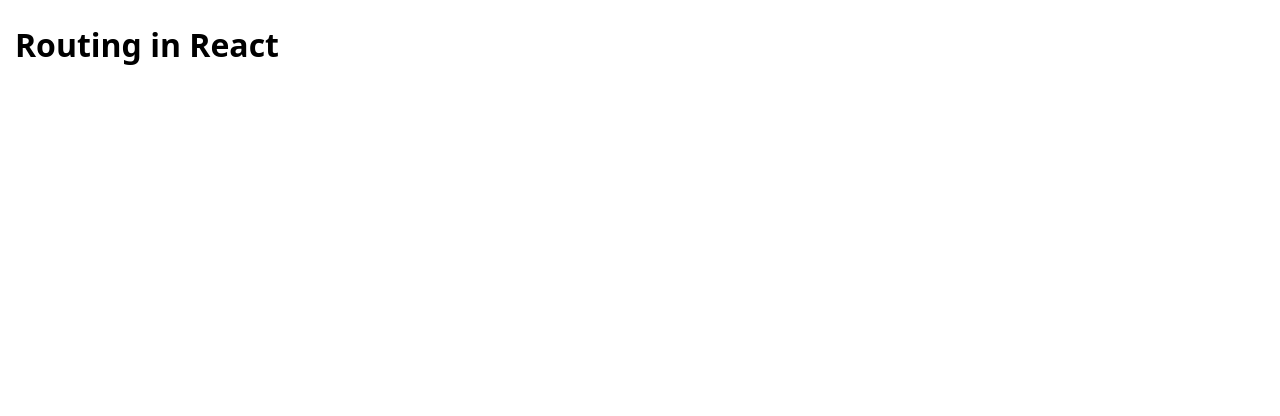
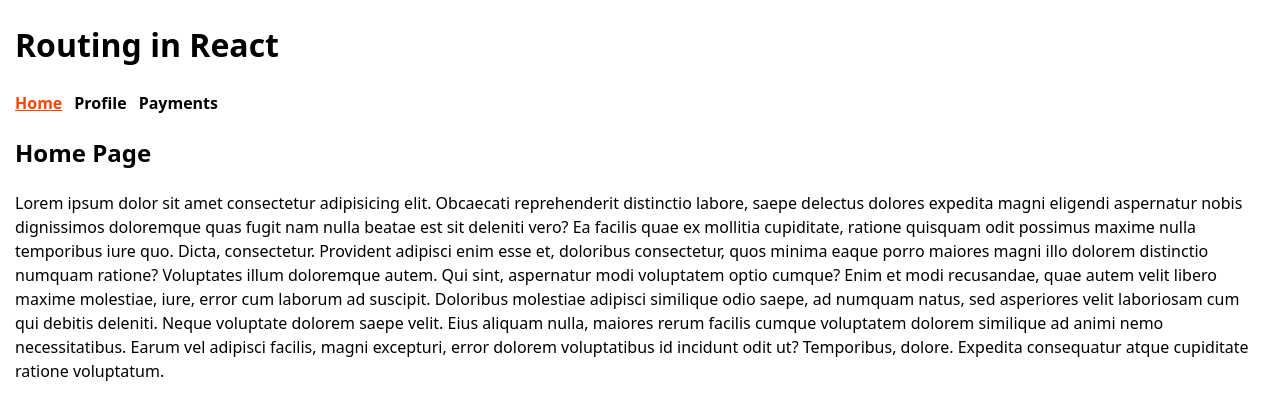
Before and after one commit to luxplanjay/react-101, a React (Vite) app: page / in a window 1280 px wide. Shown: the top 416 px of the page. Built offline with nearby package versions, Linux system fonts and the light colour scheme.

Commit message:
add examples

```diff
--- a/package.json
+++ b/package.json
@@ -17,6 +17,7 @@
     "react": "^18.2.0",
     "react-dom": "^18.2.0",
     "react-icons": "^5.1.0",
+    "react-router-dom": "^6.23.1",
     "yup": "^1.4.0"
   },
   "devDependencies": {
--- a/src/components/App/App.jsx
+++ b/src/components/App/App.jsx
@@ -1,9 +1,30 @@
-import css from "./App.module.css";
+import { Route, Routes } from 'react-router-dom';
+import Navigation from '../Navigation/Navigation';
+import HomePage from '../../pages/HomePage/HomePage';
+import ProfilePage from '../../pages/ProfilePage/ProfilePage';
+import PaymentsPage from '../../pages/PaymentsPage/PaymentsPage';
+import NotFoundPage from '../../pages/NotFoundPage/NotFoundPage';
+import PaymentDetailsPage from '../../pages/PaymentDetailsPage/PaymentDetailsPage';
+import BankInfo from '../BankInfo';
+import PaymentReceipt from '../PaymentReceipt';
+import css from './App.module.css';
 
 export default function App() {
   return (
     <div className={css.container}>
       <h1>Routing in React</h1>
+      <Navigation />
+
+      <Routes>
+        <Route path="/" element={<HomePage />} />
+        <Route path="/profile" element={<ProfilePage />} />
+        <Route path="/payments" element={<PaymentsPage />} />
+        <Route path="/payments/:paymentId" element={<PaymentDetailsPage />}>
+          <Route path="bank" element={<BankInfo />} />
+          <Route path="receipt" element={<PaymentReceipt />} />
+        </Route>
+        <Route path="*" element={<NotFoundPage />} />
+      </Routes>
     </div>
   );
 }
--- /dev/null
+++ b/src/components/Navigation/Navigation.jsx
@@ -0,0 +1,31 @@
+import { NavLink } from 'react-router-dom';
+import clsx from 'clsx';
+import css from './Navigation.module.css';
+
+const getLinkClass = ({ isActive }) => {
+  return clsx(css.link, isActive && css.active);
+};
+
+export default function Navigation() {
+  return (
+    <nav>
+      <ul className={css.container}>
+        <li>
+          <NavLink to="/" className={getLinkClass}>
+            Home
+          </NavLink>
+        </li>
+        <li>
+          <NavLink to="/profile" className={getLinkClass}>
+            Profile
+          </NavLink>
+        </li>
+        <li>
+          <NavLink to="/payments" className={getLinkClass}>
+            Payments
+          </NavLink>
+        </li>
+      </ul>
+    </nav>
+  );
+}
--- /dev/null
+++ b/src/components/Navigation/Navigation.module.css
@@ -0,0 +1,17 @@
+.container {
+  display: flex;
+  gap: 12px;
+  list-style: none;
+  padding: 0;
+}
+
+.link {
+  text-decoration: none;
+  color: black;
+  font-weight: 700;
+}
+
+.active {
+  color: orangered;
+  text-decoration: underline;
+}
--- a/src/components/PaymentCard/PaymentCard.jsx
+++ b/src/components/PaymentCard/PaymentCard.jsx
@@ -1,7 +1,8 @@
-import css from "./PaymentCard.module.css";
+import { Link } from 'react-router-dom';
+import css from './PaymentCard.module.css';
 
 export default function PaymentCard({
-  payment: { cardOwner, amount, description },
+  payment: { id, cardOwner, amount, description },
 }) {
   return (
     <div className={css.wrapper}>
@@ -14,7 +15,10 @@ export default function PaymentCard({
       <p>
         <b>Description:</b> {description}
       </p>
-      <b>Details (page link)</b>
+      <b>
+        <Link to={`${id}`}>Details</Link>
+        {/* <Link to={`/payments/${id}`}>Details</Link> */}
+      </b>
     </div>
   );
 }
--- a/src/main.jsx
+++ b/src/main.jsx
@@ -1,11 +1,14 @@
-import React from "react";
-import ReactDOM from "react-dom/client";
-import App from "./components/App/App";
-import "modern-normalize";
-import "./index.css";
+import React from 'react';
+import ReactDOM from 'react-dom/client';
+import { BrowserRouter } from 'react-router-dom';
+import App from './components/App/App';
+import 'modern-normalize';
+import './index.css';
 
-ReactDOM.createRoot(document.getElementById("root")).render(
+ReactDOM.createRoot(document.getElementById('root')).render(
   <React.StrictMode>
-    <App />
+    <BrowserRouter>
+      <App />
+    </BrowserRouter>
   </React.StrictMode>
 );
--- /dev/null
+++ b/src/pages/HomePage/HomePage.jsx
@@ -0,0 +1,26 @@
+export default function HomePage() {
+  return (
+    <div>
+      <h2>Home Page</h2>
+      <p>
+        Lorem ipsum dolor sit amet consectetur adipisicing elit. Obcaecati
+        reprehenderit distinctio labore, saepe delectus dolores expedita magni
+        eligendi aspernatur nobis dignissimos doloremque quas fugit nam nulla
+        beatae est sit deleniti vero? Ea facilis quae ex mollitia cupiditate,
+        ratione quisquam odit possimus maxime nulla temporibus iure quo. Dicta,
+        consectetur. Provident adipisci enim esse et, doloribus consectetur,
+        quos minima eaque porro maiores magni illo dolorem distinctio numquam
+        ratione? Voluptates illum doloremque autem. Qui sint, aspernatur modi
+        voluptatem optio cumque? Enim et modi recusandae, quae autem velit
+        libero maxime molestiae, iure, error cum laborum ad suscipit. Doloribus
+        molestiae adipisci similique odio saepe, ad numquam natus, sed
+        asperiores velit laboriosam cum qui debitis deleniti. Neque voluptate
+        dolorem saepe velit. Eius aliquam nulla, maiores rerum facilis cumque
+        voluptatem dolorem similique ad animi nemo necessitatibus. Earum vel
+        adipisci facilis, magni excepturi, error dolorem voluptatibus id
+        incidunt odit ut? Temporibus, dolore. Expedita consequatur atque
+        cupiditate ratione voluptatum.
+      </p>
+    </div>
+  );
+}
--- /dev/null
+++ b/src/pages/NotFoundPage/NotFoundPage.jsx
@@ -0,0 +1,11 @@
+import { Link } from 'react-router-dom';
+
+export default function NotFoundPage() {
+  return (
+    <div>
+      <p>
+        Sorry, page not found! Please go to <Link to="/">home page</Link>!
+      </p>
+    </div>
+  );
+}
--- /dev/null
+++ b/src/pages/PaymentDetailsPage/PaymentDetailsPage.jsx
@@ -0,0 +1,36 @@
+import { useEffect, useState } from 'react';
+import { NavLink, Outlet, useParams } from 'react-router-dom';
+import { getPaymentById } from '../../payments-api';
+import PaymentInfo from '../../components/PaymentInfo';
+
+export default function PaymentDetailsPage() {
+  const { paymentId } = useParams();
+  const [payment, setPayment] = useState(null);
+  const [loading, setLoading] = useState(false);
+
+  useEffect(() => {
+    setLoading(true);
+    getPaymentById(paymentId)
+      .then(data => setPayment(data))
+      .finally(() => setLoading(false));
+  }, [paymentId]);
+
+  return (
+    <div>
+      <h2>Payment Details {paymentId}</h2>
+      {loading && <b>Loading payment info...</b>}
+      {payment && <PaymentInfo payment={payment} />}
+
+      <ul>
+        <li>
+          <NavLink to="bank">Bank info</NavLink>
+        </li>
+        <li>
+          <NavLink to="receipt">Receipt</NavLink>
+        </li>
+      </ul>
+
+      <Outlet />
+    </div>
+  );
+}
--- /dev/null
+++ b/src/pages/PaymentsPage/PaymentsPage.jsx
@@ -0,0 +1,23 @@
+import { useEffect, useState } from 'react';
+import PaymentList from '../../components/PaymentList/PaymentList';
+import { getPayments } from '../../payments-api';
+
+export default function PaymentsPage() {
+  const [payments, setPayments] = useState([]);
+  const [loading, setLoading] = useState(false);
+
+  useEffect(() => {
+    setLoading(true);
+    getPayments()
+      .then(data => setPayments(data))
+      .finally(() => setLoading(false));
+  }, []);
+
+  return (
+    <div>
+      <h2>Payments Page</h2>
+      {loading && <b>Loading payments...</b>}
+      {payments.length > 0 && <PaymentList payments={payments} />}
+    </div>
+  );
+}
--- /dev/null
+++ b/src/pages/ProfilePage/ProfilePage.jsx
@@ -0,0 +1,7 @@
+export default function ProfilePage() {
+  return (
+    <div>
+      <h2>ProfilePage Page</h2>
+    </div>
+  );
+}
```
Also changed, not shown: .prettierrc.json (added), 2 other files (tests, documents, lock files or other folders).
